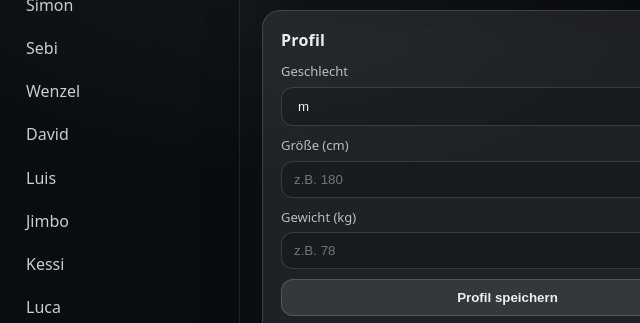
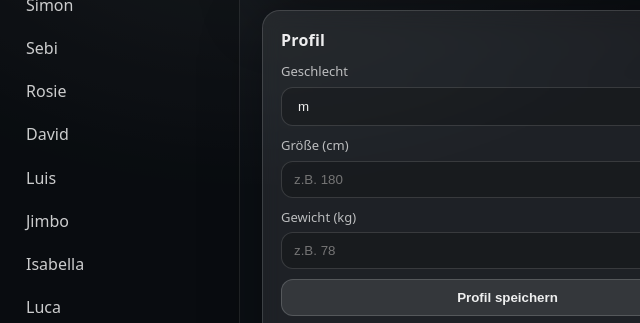
Before and after one commit to mathiasmeinert-creator/sauf-amal, a plain HTML site: page app.html in a window 1280 px wide. Shown: the part 221-544 px from the top of the page, 0-640 px from the left. Drawn offline with nearby package versions, Linux system fonts and the light colour scheme; sample sign-in values are in the browser's storage.

Commit message:
Update app.html

```diff
--- a/app.html
+++ b/app.html
@@ -35,11 +35,11 @@
         <li data-name="Matze">Matze</li>
         <li data-name="Simon">Simon</li>
         <li data-name="Sebi">Sebi</li>
-        <li data-name="Wenzel">Wenzel</li>
+        <li data-name="Wenzel">Rosie</li>
         <li data-name="David">David</li>
         <li data-name="Luis">Luis</li>
         <li data-name="Jimbo">Jimbo</li>
-        <li data-name="Kessi">Kessi</li>
+        <li data-name="Kessi">Isabella</li>
         <li data-name="Luca">Luca</li>
         <li data-name="Flo">Flo</li>
       </ul>
```
